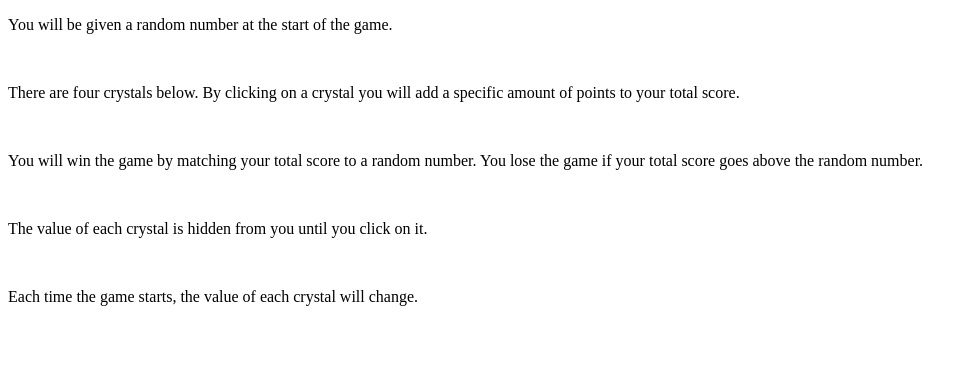
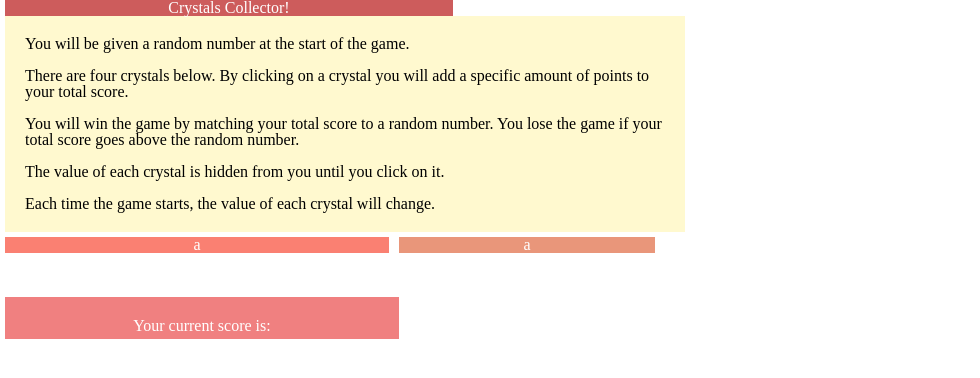
Before and after one commit to astlecha/week-4-game, a plain HTML site: page index.html in a window 1280 px wide. Shown: the whole page, without its empty margins (0-980 px from the left). Drawn offline with Linux system fonts and the light colour scheme.

Commit message:
styles page

```diff
--- /dev/null
+++ b/assets/css/reset.css
@@ -0,0 +1,48 @@
+/* http://meyerweb.com/eric/tools/css/reset/
+   v2.0 | 20110126
+   License: none (public domain)
+*/
+
+html, body, div, span, applet, object, iframe,
+h1, h2, h3, h4, h5, h6, p, blockquote, pre,
+a, abbr, acronym, address, big, cite, code,
+del, dfn, em, img, ins, kbd, q, s, samp,
+small, strike, strong, sub, sup, tt, var,
+b, u, i, center,
+dl, dt, dd, ol, ul, li,
+fieldset, form, label, legend,
+table, caption, tbody, tfoot, thead, tr, th, td,
+article, aside, canvas, details, embed,
+figure, figcaption, footer, header, hgroup,
+menu, nav, output, ruby, section, summary,
+time, mark, audio, video {
+	margin: 0;
+	padding: 0;
+	border: 0;
+	font-size: 100%;
+	font: inherit;
+	vertical-align: baseline;
+}
+/* HTML5 display-role reset for older browsers */
+article, aside, details, figcaption, figure,
+footer, header, hgroup, menu, nav, section {
+	display: block;
+}
+body {
+	line-height: 1;
+}
+ol, ul {
+	list-style: none;
+}
+blockquote, q {
+	quotes: none;
+}
+blockquote:before, blockquote:after,
+q:before, q:after {
+	content: '';
+	content: none;
+}
+table {
+	border-collapse: collapse;
+	border-spacing: 0;
+}
--- /dev/null
+++ b/assets/css/style.css
@@ -0,0 +1,43 @@
+h1{
+	background-color: #CD5C5C;
+	color: white;
+	width: 35%;
+	text-align: center;
+	margin-left: 5px;
+}
+
+#instructions {
+	background-color: #FFF9CF;
+	padding: 20px;
+	width: 50%;
+	margin-left: 5px;
+}
+
+#random-number {
+	background-color: #FA8072;
+	width: 30%;
+	color: white;
+	text-align: center;
+	float: left;
+	margin: 5px;
+}
+
+#tally {
+	background-color: #E9967A;
+	width:20%;
+	color: white;
+	text-align: center;
+	float: left;
+	margin: 5px;
+}
+
+#score-box {
+	background-color: #F08080;
+	width: 30%;
+	color: white;
+	text-align: center;
+	padding: 5px;
+	position: relative;
+	top: 60px;
+	margin: 5px;
+}
--- a/assets/javascript/javascript.js
+++ b/assets/javascript/javascript.js
@@ -7,6 +7,7 @@ var gamePlay{
 
 }
 
+//computer picks random number
 var generateRandomGemValue = function(){
 	for(var.....){
 		//pick numbers 19-120
--- a/index.html
+++ b/index.html
@@ -1,19 +1,30 @@
 <!DOCTYPE html>
 <html>
 <head>
-	<title></title>
+	<title>Crystal Collector</title>
+	<link rel="stylesheet" type="text/css" href="assets/css/reset.css">
+	<link rel="stylesheet" type="text/css" href="assets/css/style.css">
 </head>
 <body>
 
+<h1>Crystals Collector!</h1>
+
 <div id="game">
 
-	<div id=instructions>
+	<div id="instructions">
 		<p>You will be given a random number at the start of the game.</p><br>
 		<p>There are four crystals below. By clicking on a crystal you will add a specific amount of points to your total score.</p><br>
 		<p>You will win the game by matching your total score to a random number. You lose the game if your total score goes above the random number.</p><br>
 		<p>The value of each crystal is hidden from you until you click on it.</p><br>
 		<p>Each time  the game starts, the value of each crystal will change.</p>
+	</div>
 
+	<div id="random-number">
+		<p>a</p>
+	</div>
+
+	<div id="tally">
+		<p>a</p>
 	</div>
 
 	<div>
@@ -22,7 +33,10 @@
 		<div id="emerald"></div>
 	</div>
 
-	<div id="current-score"></div>
+	<div id="score-box">
+		<p>Your current score is:</p>
+		<div id="current-score"></div>
+	</div>
 
 </div>
 
```
